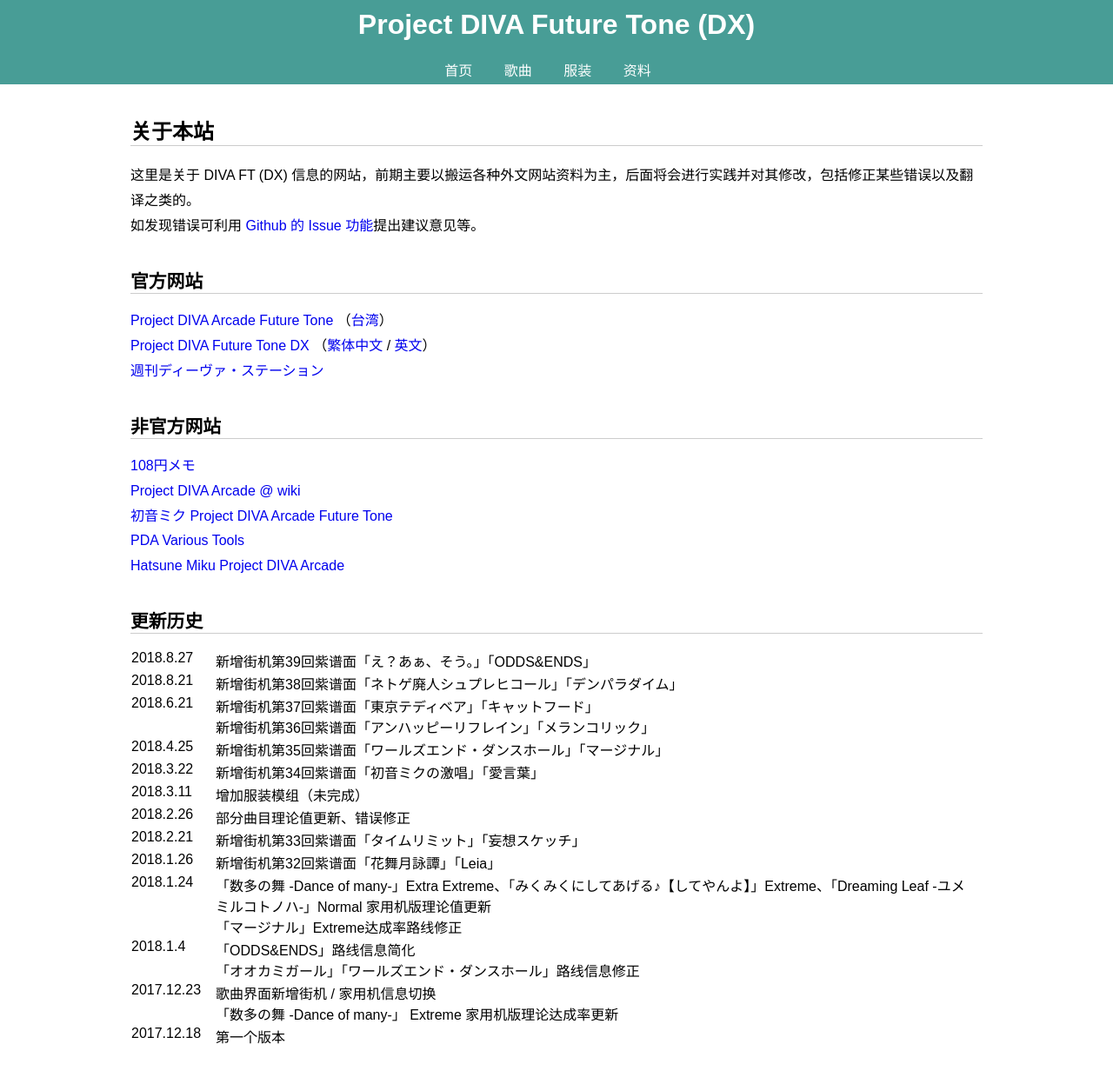
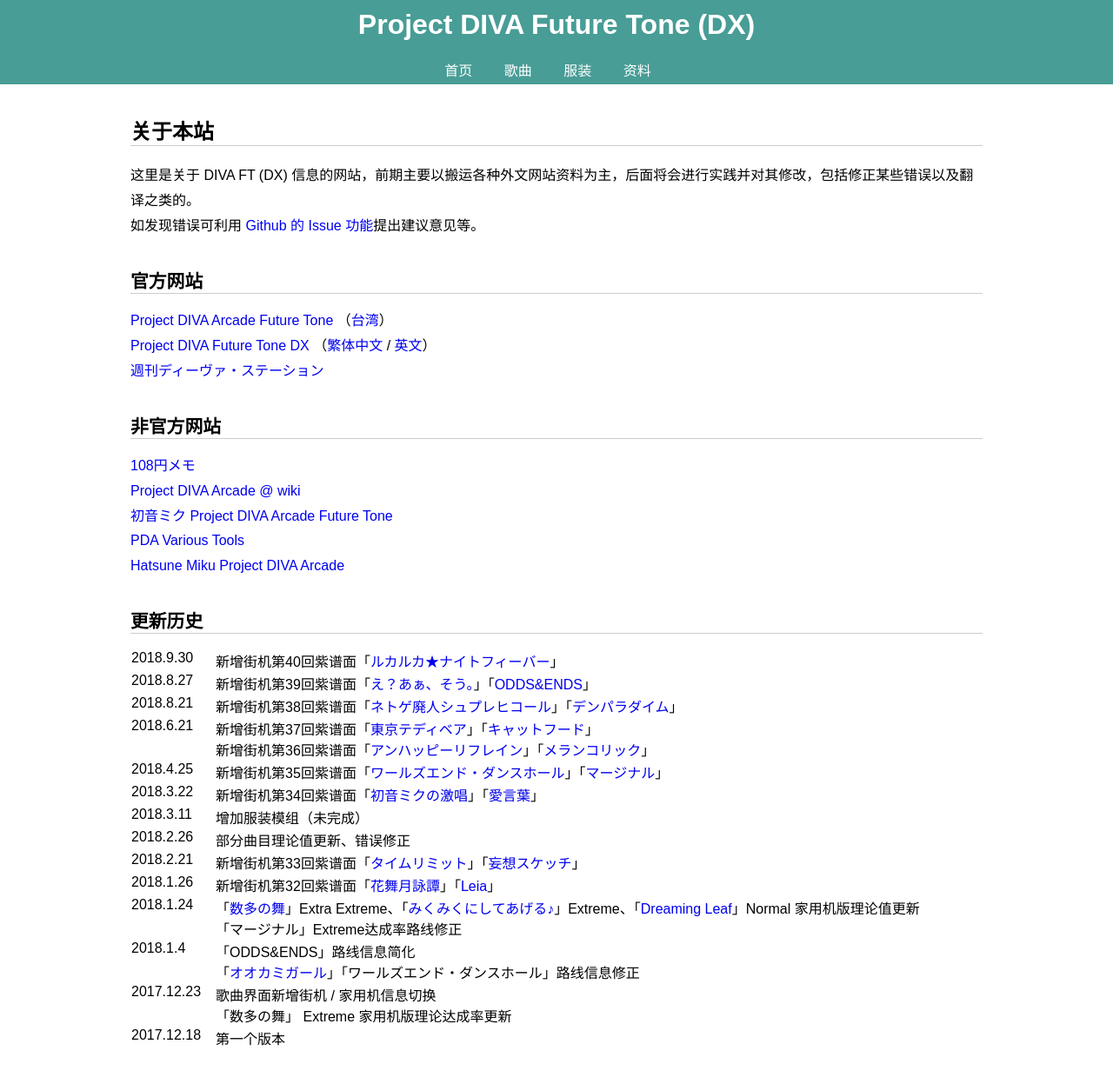
Before and after one commit to ProjectDIVA/FT, a Jekyll site: the page index.html, which Jekyll copies as it is, in a window 1280 px wide. Shown: the whole page at 87% size. Built offline with Jekyll 4.4.1, drawn with Linux system fonts in a browser that asks for light colours.

Commit message:
新增街机40回紫谱面

```diff
--- a/index.html
+++ b/index.html
@@ -44,18 +44,19 @@
 		<div></div> -->
 		<h2>更新历史</h2>
 		<table id="history" style="border-collapse: collapse;border-spacing:10px;">
-			<tr><td>2018.8.27</td><td>新增街机第39回紫谱面「え？あぁ、そう。」「ODDS&ENDS」</td></tr>
-			<tr><td>2018.8.21</td><td>新增街机第38回紫谱面「ネトゲ廃人シュプレヒコール」「デンパラダイム」</td></tr>
-			<tr><td>2018.6.21</td><td>新增街机第37回紫谱面「東京テディベア」「キャットフード」<br>新增街机第36回紫谱面「アンハッピーリフレイン」「メランコリック」</td></tr>
-			<tr><td>2018.4.25</td><td>新增街机第35回紫谱面「ワールズエンド・ダンスホール」「マージナル」</td></tr>
-			<tr><td>2018.3.22</td><td>新增街机第34回紫谱面「初音ミクの激唱」「愛言葉」</td></tr>
+			<tr><td>2018.9.30</td><td>新增街机第40回紫谱面「<a href="info.html?id=230">ルカルカ★ナイトフィーバー</a>」</td></tr>
+			<tr><td>2018.8.27</td><td>新增街机第39回紫谱面「<a href="info.html?id=29">え？あぁ、そう。</a>」「<a href="info.html?id=35">ODDS&ENDS</a>」</td></tr>
+			<tr><td>2018.8.21</td><td>新增街机第38回紫谱面「<a href="info.html?id=147">ネトゲ廃人シュプレヒコール</a>」「<a href="info.html?id=128">デンパラダイム</a>」</td></tr>
+			<tr><td>2018.6.21</td><td>新增街机第37回紫谱面「<a href="info.html?id=130">東京テディベア</a>」「<a href="info.html?id=51">キャットフード</a>」<br>新增街机第36回紫谱面「<a href="info.html?id=14">アンハッピーリフレイン</a>」「<a href="info.html?id=213">メランコリック</a>」</td></tr>
+			<tr><td>2018.4.25</td><td>新增街机第35回紫谱面「<a href="info.html?id=239">ワールズエンド・ダンスホール</a>」「<a href="info.html?id=198">マージナル</a>」</td></tr>
+			<tr><td>2018.3.22</td><td>新增街机第34回紫谱面「<a href="info.html?id=157">初音ミクの激唱</a>」「<a href="info.html?id=1">愛言葉</a>」</td></tr>
 			<tr><td>2018.3.11</td><td>增加服装模组（未完成）</td></tr>
 			<tr><td>2018.2.26</td><td>部分曲目理论值更新、错误修正</td></tr>
-			<tr><td>2018.2.21</td><td>新增街机第33回紫谱面「タイムリミット」「妄想スケッチ」</td></tr>
-			<tr><td>2018.1.26</td><td>新增街机第32回紫谱面「花舞月詠譚」「Leia」</td></tr>
-			<tr><td>2018.1.24</td><td>「数多の舞 -Dance of many-」Extra Extreme、「みくみくにしてあげる♪【してやんよ】」Extreme、「Dreaming Leaf -ユメミルコトノハ-」Normal 家用机版理论值更新<br>「マージナル」Extreme达成率路线修正</td></tr>
-			<tr><td>2018.1.4</td><td>「ODDS&ENDS」路线信息简化<br>「オオカミガール」「ワールズエンド・ダンスホール」路线信息修正</td></tr>
-			<tr><td>2017.12.23</td><td>歌曲界面新增街机 / 家用机信息切换<br>「数多の舞 -Dance of many-」 Extreme 家用机版理论达成率更新</td></tr>
+			<tr><td>2018.2.21</td><td>新增街机第33回紫谱面「<a href="info.html?id=116">タイムリミット</a>」「<a href="info.html?id=217">妄想スケッチ</a>」</td></tr>
+			<tr><td>2018.1.26</td><td>新增街机第32回紫谱面「<a href="info.html?id=160">花舞月詠譚</a>」「<a href="info.html?id=232">Leia</a>」</td></tr>
+			<tr><td>2018.1.24</td><td>「<a href="info.html?id=10">数多の舞</a>」Extra Extreme、「<a href="info.html?id=206">みくみくにしてあげる♪</a>」Extreme、「<a href="info.html?id=133">Dreaming Leaf</a>」Normal 家用机版理论值更新<br>「マージナル」Extreme达成率路线修正</td></tr>
+			<tr><td>2018.1.4</td><td>「ODDS&ENDS」路线信息简化<br>「<a href="info.html?id=34">オオカミガール</a>」「ワールズエンド・ダンスホール」路线信息修正</td></tr>
+			<tr><td>2017.12.23</td><td>歌曲界面新增街机 / 家用机信息切换<br>「数多の舞」 Extreme 家用机版理论达成率更新</td></tr>
 			<tr><td>2017.12.18</td><td>第一个版本</td></tr>
 		</table>
 	</article>
--- a/pc.css
+++ b/pc.css
@@ -4,7 +4,8 @@
 	font-family: 'Arial', 'Microsoft Yahei';
 }
 header {
-  background: #489d96;
+  /*height: 280px;*/
+  background: /*url(top_ftdx.jpg) no-repeat center top;*/#489d96;
   width: 100%;
 }
 header h1 {
```
Also changed, not shown: info.js (+4 -4 lines), route.js (+4 -4 lines), top_ftdx.jpg (added).
